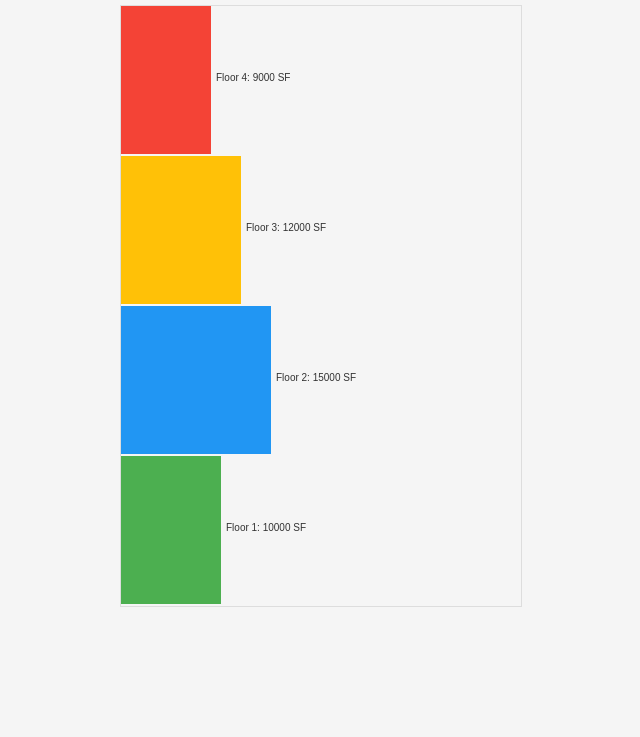
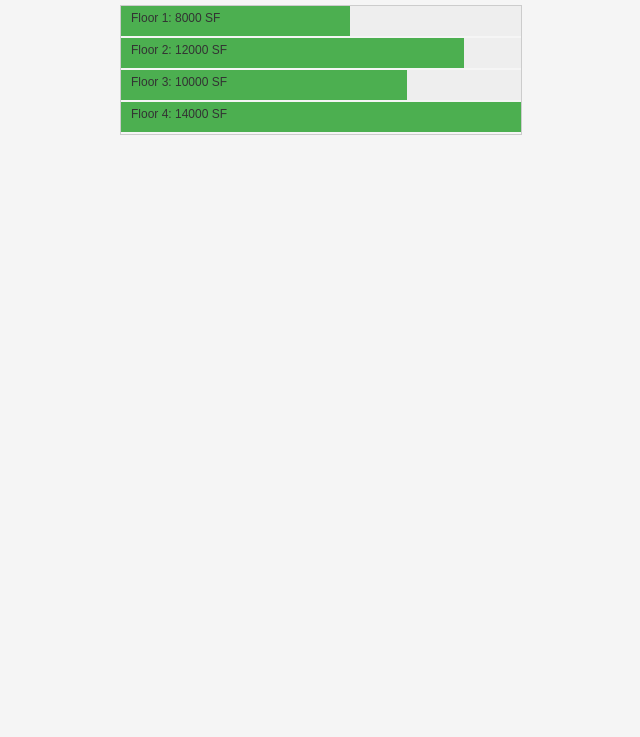
Before and after one commit to ruston11/stacking-plan, a plain HTML site: page index.html in a window 1280 px wide. Shown: the part 63-800 px from the top of the page, without its empty margins (319-959 px from the left). Drawn offline with Linux system fonts and the light colour scheme.

Commit message:
Update index.html

```diff
--- a/index.html
+++ b/index.html
@@ -2,49 +2,69 @@
 <html lang="en">
 <head>
 <meta charset="UTF-8" />
-  <title>Stacking Plan Viewer</title>
+<title>Stacking Plan (Simple Table)</title>
 <style>
-    body { font-family: sans-serif; background: #f5f5f5; margin: 0; }
-    svg { border: 1px solid #ddd; display: block; margin: auto; }
-    .floor-label { font-size: 10px; fill: #333; }
+  body { font-family: Arial, sans-serif; background: #f5f5f5; margin: 0; }
+  .stacking-plan {
+    width: 400px; /* fixed width for stack diagram */
+    margin: 20px auto;
+    border: 1px solid #ccc;
+  }
+  .floor {
+    display: flex;
+    height: 30px; /* consistent height for each floor */
+    margin-bottom: 2px;
+    background: #eee;
+    position: relative;
+  }
+  .floor-rsf {
+    background: #4CAF50;
+    height: 100%;
+  }
+  .floor-label {
+    position: absolute;
+    left: 10px;
+    top: 5px;
+    font-size: 12px;
+    color: #333;
+  }
 </style>
 </head>
 <body>
-  <h2 style="text-align: center;">Stacking Plan</h2>
-  <svg id="stackingPlan" width="400" height="600"></svg>
+
+<h2 style="text-align: center;">Simple Stacking Plan</h2>
+
+<div class="stacking-plan" id="stackingPlan"></div>
 
 <script>
-    // Example floor data (replace with dynamic data later)
+  // Example floor data (replace with dynamic data later!)
   const floors = [
-      { floor_number: 1, rsf: 10000, color: '#4CAF50' },
-      { floor_number: 2, rsf: 15000, color: '#2196F3' },
-      { floor_number: 3, rsf: 12000, color: '#FFC107' },
-      { floor_number: 4, rsf: 9000,  color: '#F44336' },
+    { floor_number: 1, rsf: 8000 },
+    { floor_number: 2, rsf: 12000 },
+    { floor_number: 3, rsf: 10000 },
+    { floor_number: 4, rsf: 14000 },
   ];
 
-    const svg = document.getElementById('stackingPlan');
-    const totalHeight = 600;
-    const floorHeight = totalHeight / floors.length;
+  const maxRSF = Math.max(...floors.map(f => f.rsf));
+  const stackingPlan = document.getElementById('stackingPlan');
 
-    floors.forEach((floor, index) => {
-      const y = totalHeight - (index + 1) * floorHeight;
-      const width = floor.rsf / 100; // scale RSF for demo
+  floors.forEach(floor => {
+    const floorDiv = document.createElement('div');
+    floorDiv.className = 'floor';
 
-      const rect = document.createElementNS('http://www.w3.org/2000/svg', 'rect');
-      rect.setAttribute('x', 0);
-      rect.setAttribute('y', y);
-      rect.setAttribute('width', width);
-      rect.setAttribute('height', floorHeight - 2); // small gap
-      rect.setAttribute('fill', floor.color);
-      svg.appendChild(rect);
+    const rsfDiv = document.createElement('div');
+    rsfDiv.className = 'floor-rsf';
+    rsfDiv.style.width = (floor.rsf / maxRSF * 100) + '%';
 
-      const text = document.createElementNS('http://www.w3.org/2000/svg', 'text');
-      text.setAttribute('x', width + 5);
-      text.setAttribute('y', y + floorHeight / 2);
-      text.setAttribute('class', 'floor-label');
-      text.textContent = `Floor ${floor.floor_number}: ${floor.rsf} SF`;
-      svg.appendChild(text);
+    const label = document.createElement('div');
+    label.className = 'floor-label';
+    label.textContent = `Floor ${floor.floor_number}: ${floor.rsf} SF`;
+
+    floorDiv.appendChild(rsfDiv);
+    floorDiv.appendChild(label);
+    stackingPlan.appendChild(floorDiv);
   });
 </script>
+
 </body>
 </html>
```
Lines whose indentation alone changed are shown as unchanged.
